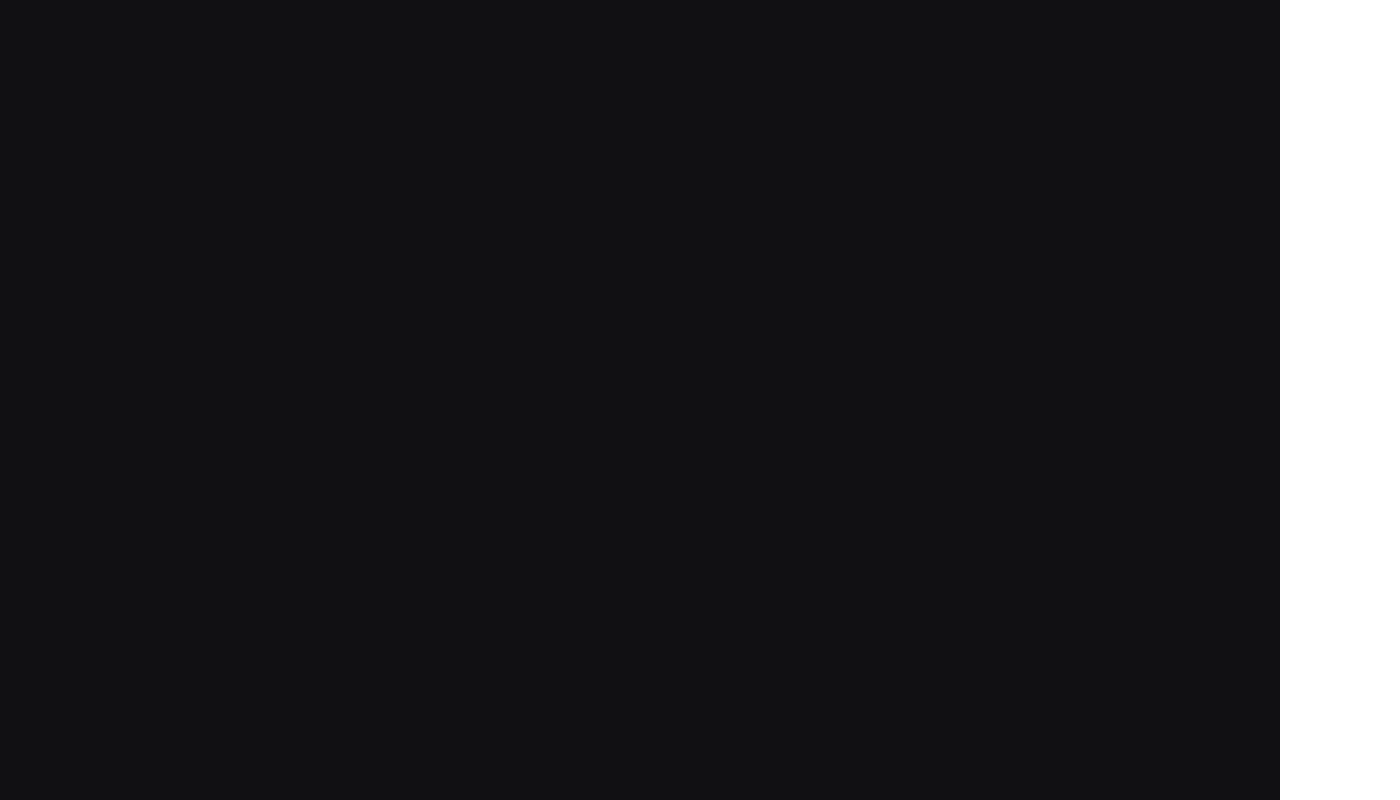
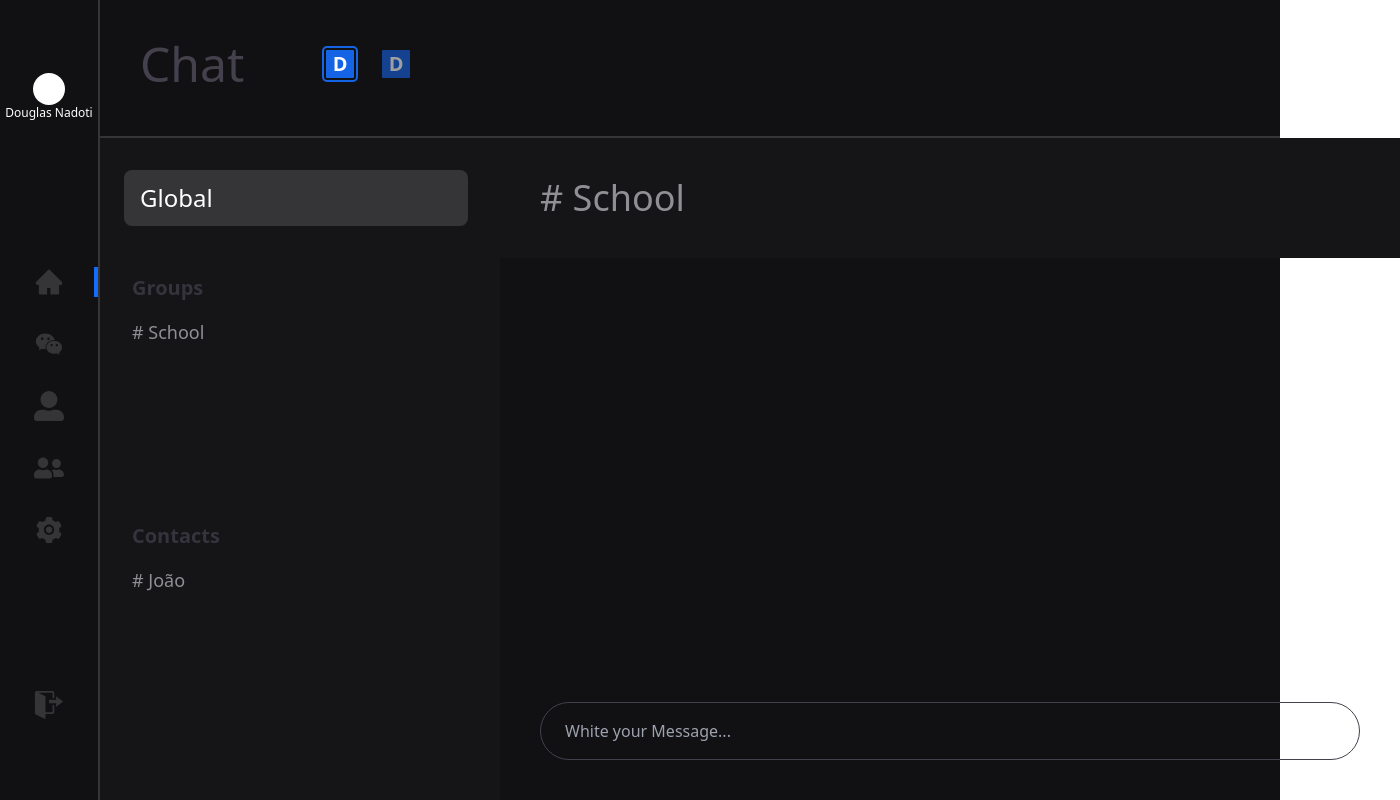
Before and after one commit to Nadoti/chat-message, a React (Vite) app: page /panel in a window 1280 px wide. Shown: the whole page, 1400 px wide, since content can reach past the window. Built offline with nearby package versions, Linux system fonts and the light colour scheme.

Commit message:
page panel feito, começando a desenvolver a tela de chat

```diff
--- a/package.json
+++ b/package.json
@@ -11,6 +11,7 @@
   "dependencies": {
     "react": "^18.2.0",
     "react-dom": "^18.2.0",
+    "react-icons": "^4.7.1",
     "react-router-dom": "^6.8.0"
   },
   "devDependencies": {
--- /dev/null
+++ b/src/components/index.tsx
@@ -0,0 +1,8 @@
+import { PanelAside } from "./panelAside/PanelAside";
+
+
+
+
+export {
+  PanelAside
+}
--- /dev/null
+++ b/src/components/panelAside/PanelAside.tsx
@@ -0,0 +1,41 @@
+import React from 'react'
+import { Link } from 'react-router-dom';
+import { AiFillWechat, AiFillHome, AiFillSetting } from "react-icons/ai";
+import { FaUserAlt, FaUserFriends } from "react-icons/fa";
+import { GoSignOut } from "react-icons/go";
+
+
+export function PanelAside() {
+  let la = true
+
+  return (
+    <aside className='flex flex-col items-center justify-around border-r-2 border-700-gray h-full'>
+      <div className='flex flex-col items-center'>
+        <div className='content-[""] w-8 h-8 bg-white rounded-full '></div>
+        <span className='text-xs w-full text-white'>Douglas Nadoti</span>
+      </div>
+      <div className='flex flex-col gap-8 w-full items-center'>
+        <Link to='/' className={`w-full flex items-center justify-center relative ${la === true ? 'after:content-[""] after:w-1 after:h-full after:bg-400-blue after:absolute after:right-0' : 'text-blue-100'}`} >
+          <AiFillHome className={`text-700-gray hover:text-400-blue w-full z-10 ${la === true ? 'text-400-blue' : ''}`} size={30} />
+        </Link>
+        <Link to='/'>
+          <AiFillWechat className='text-700-gray hover:text-400-blue ' size={30} />
+        </Link>
+        <Link to='/'>
+          <FaUserAlt className='text-700-gray hover:text-400-blue' size={30} />
+        </Link>
+        <Link to='/'>
+          <FaUserFriends className='text-700-gray hover:text-400-blue' size={30} />
+        </Link>
+        <Link to='/'>
+          <AiFillSetting className='text-700-gray hover:text-400-blue' size={30} />
+        </Link>
+      </div>
+      <div>
+        <button>
+          <GoSignOut className='text-700-gray hover:text-400-blue' size={30} />
+        </button>
+      </div>
+    </aside>
+  )
+}
--- a/src/pages/Panel.tsx
+++ b/src/pages/Panel.tsx
@@ -1,9 +1,74 @@
 import React from 'react'
+import { PanelAside } from '../components'
 
 export default function Panel() {
+
+  const mensagens = [
+    {
+      id: 1,
+      name: 'Douglas',
+      menssage: 'Olá Pessoas, tudo bem com vcs ?',
+      img: 'd'
+    }
+  ]
+
   return (
-    <div className='bg-[#111013] w-full h-screen'>
+    <main className='bg-800-gray w-full h-screen grid grid-cols-[100px_minmax(900px,_1fr)] items-start'>
+      <PanelAside />
 
-    </div>
+      <section className='w-full h-full flex flex-col'>
+        <div className='flex items-center gap-20 pt-10 pl-10 border-b-2 border-700-gray pb-12'>
+          <h2 className='text-5xl text-500-gray'>Chat</h2>
+          <div className='flex items-center gap-6 '>
+            <button className='bg-500-blue w-8 h-8 text-xl font-bold text-white shadow-[0px_0px_0px_2px_#1664E6] border-[2px] border-800-gray flex items-center justify-center rounded-[3px]'>
+              D
+            </button>
+            <button className='bg-500-blue w-8 h-8 text-xl  font-bold text-white hover:shadow-[0px_0px_0px_2px_#1664E6] border-[2px] border-800-gray flex items-center justify-center rounded-[3px] transition opacity-60 hover:opacity-100'>
+              D
+            </button>
+          </div>
+        </div>
+
+        <div className='h-full grid grid-cols-[400px_minmax(900px,_1fr)]'>
+          <div className='bg-900-gray w-full'>
+            <div className=' w-full pl-6 pt-8 pr-8'>
+              <button className='text-white text-2xl bg-700-gray text-left pl-4 py-3 rounded-lg w-full'>Global</button>
+            </div>
+            <div className='flex flex-col pl-8 mt-12 gap-44'>
+              <div>
+                <button className='text-600-gray mb-4 text-xl font-bold'>Groups</button>
+                <div>
+                  <span className='text-400-gray  text-lg'># School</span>
+                </div>
+              </div>
+              <div>
+                <button className='text-600-gray mb-4 text-xl font-bold'>Contacts</button>
+                <div>
+                  <span className='text-400-gray  text-lg'># João</span>
+                </div>
+              </div>
+            </div>
+          </div>
+
+          <div className='flex flex-col'>
+            <div className='bg-900-gray pt-10 pb-10'>
+              <span className='text-400-gray pl-10 text-4xl'># School</span>
+            </div>
+
+            <div className='w-full h-full flex flex-col justify-between'>
+              <div className='h-full'>
+
+              </div>
+
+              <div className='pb-10 px-10'>
+                <input type="text" className='w-full bg-transparent outline-none text-white border border-500-gray py-4 rounded-[40px] pl-6 focus:border-500-blue' placeholder='White your Message...' />
+              </div>
+            </div>
+
+          </div>
+
+        </div>
+      </section>
+    </main>
   )
 }
--- a/tailwind.config.cjs
+++ b/tailwind.config.cjs
@@ -2,6 +2,21 @@
 module.exports = {
   content: ["./src/**/*.{js,jsx,ts,tsx}", "./index.html"],
   theme: {
-    extend: {},
+    extend: {
+      colors: {
+        '900-gray': '#151416',
+        '800-gray': '#111013',
+        '700-gray': '#353437',
+        '600-gray': '#35333D',
+        '500-gray': '#44414D',
+        '450-gray': '#504B4B',
+        '400-gray': '#908F94',
+
+        '400-blue': '#146CFF',
+        '500-blue': '#1664E6',
+
+        '500-red': '#C83C3D',
+      }
+    },
   },
 }
```
Also changed, not shown: 1 other file (tests, documents, lock files or other folders).
